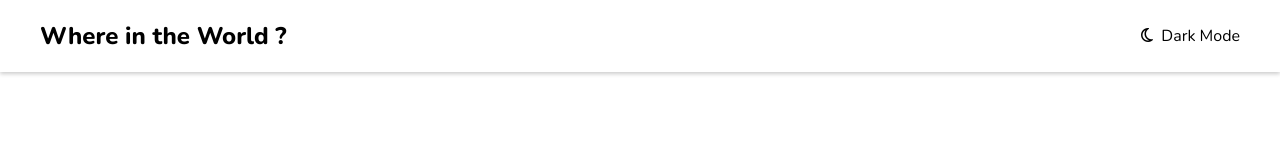
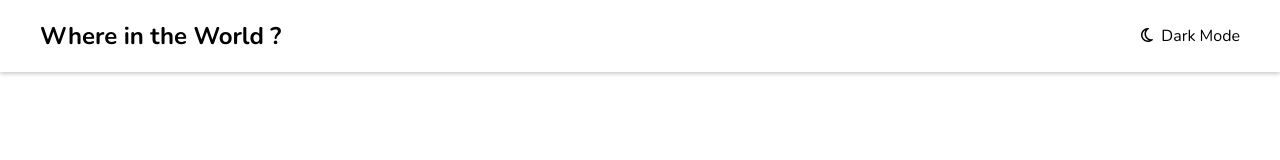
Before and after one commit to harshpalsinh05/REST-Countries-API, a plain HTML site: page index.html in a window 1280 px wide. Drawn offline with nearby package versions, Linux system fonts and the light colour scheme; no server answers.

Commit message:
Update style.css

```diff
--- a/assets/style.css
+++ b/assets/style.css
@@ -14,10 +14,6 @@ main{
 a{
     text-decoration-line: none;
     color: inherit;
-}
-
-.title {
-    font-weight: 800;
 }
 
 .header-container {
```
